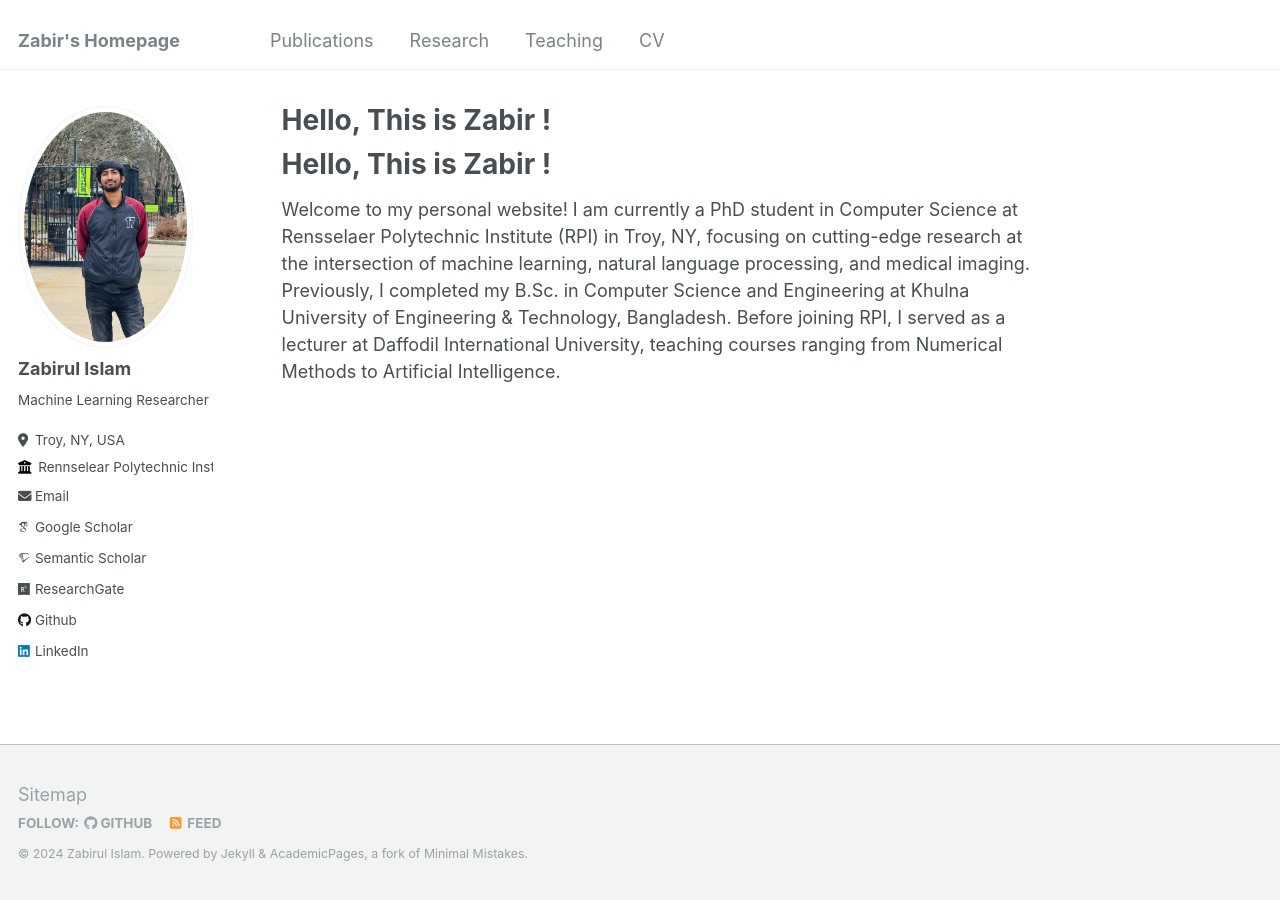
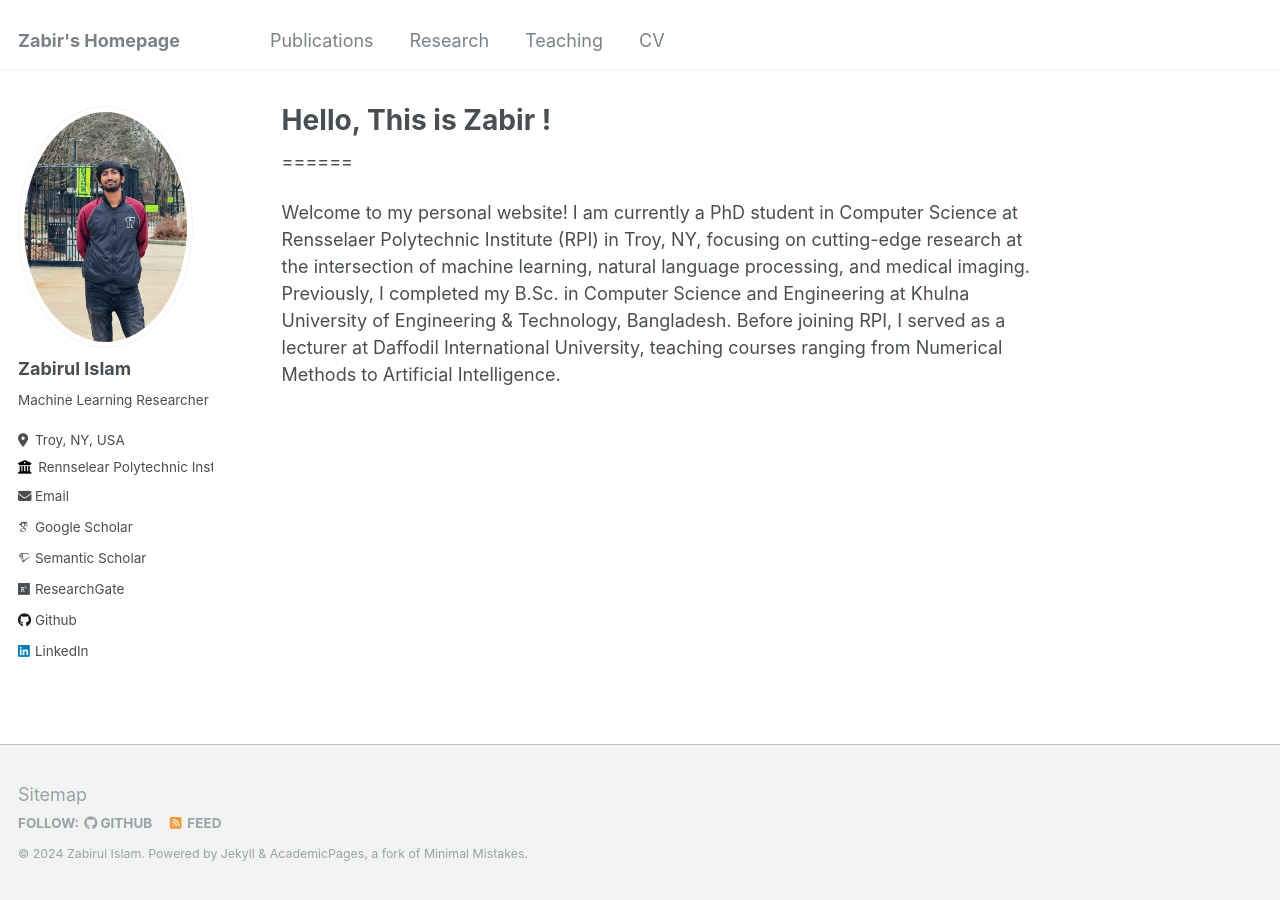
Before and after one commit to zabir110/zabir110, a Jekyll site: the page built from _pages/about.md, in a window 1280 px wide. Built offline with Jekyll 4.4.1, drawn with Linux system fonts in a browser that asks for light colours; some web fonts are replaced; our own code applies the rules of GitHub Pages for plain Markdown files; part of the change alters nothing that is shown.

Commit message:
Update about.md

```diff
--- a/_pages/about.md
+++ b/_pages/about.md
@@ -1,5 +1,12 @@
+---
+permalink: /
+title: "Hello, This is Zabir !"
+author_profile: true
+redirect_from:
+  - /about/
+  - /about.html
+---
 
-Hello, This is Zabir !
 ======
 
 Welcome to my personal website! I am currently a PhD student in Computer Science at Rensselaer Polytechnic Institute (RPI) in Troy, NY, focusing on cutting-edge research at the intersection of machine learning, natural language processing, and medical imaging. Previously, I completed my B.Sc. in Computer Science and Engineering at Khulna University of Engineering & Technology, Bangladesh. Before joining RPI, I served as a lecturer at Daffodil International University, teaching courses ranging from Numerical Methods to Artificial Intelligence.
```
